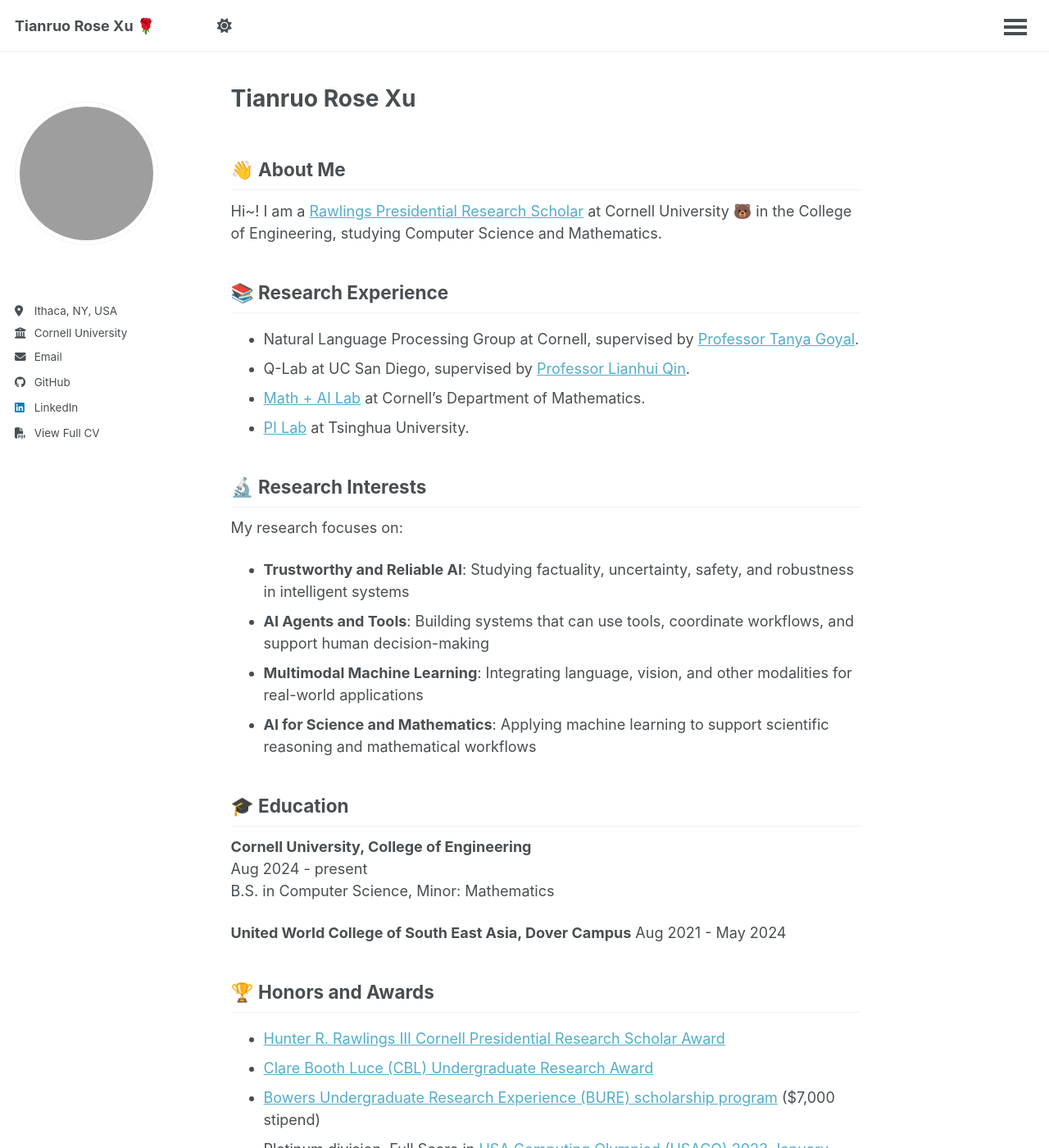
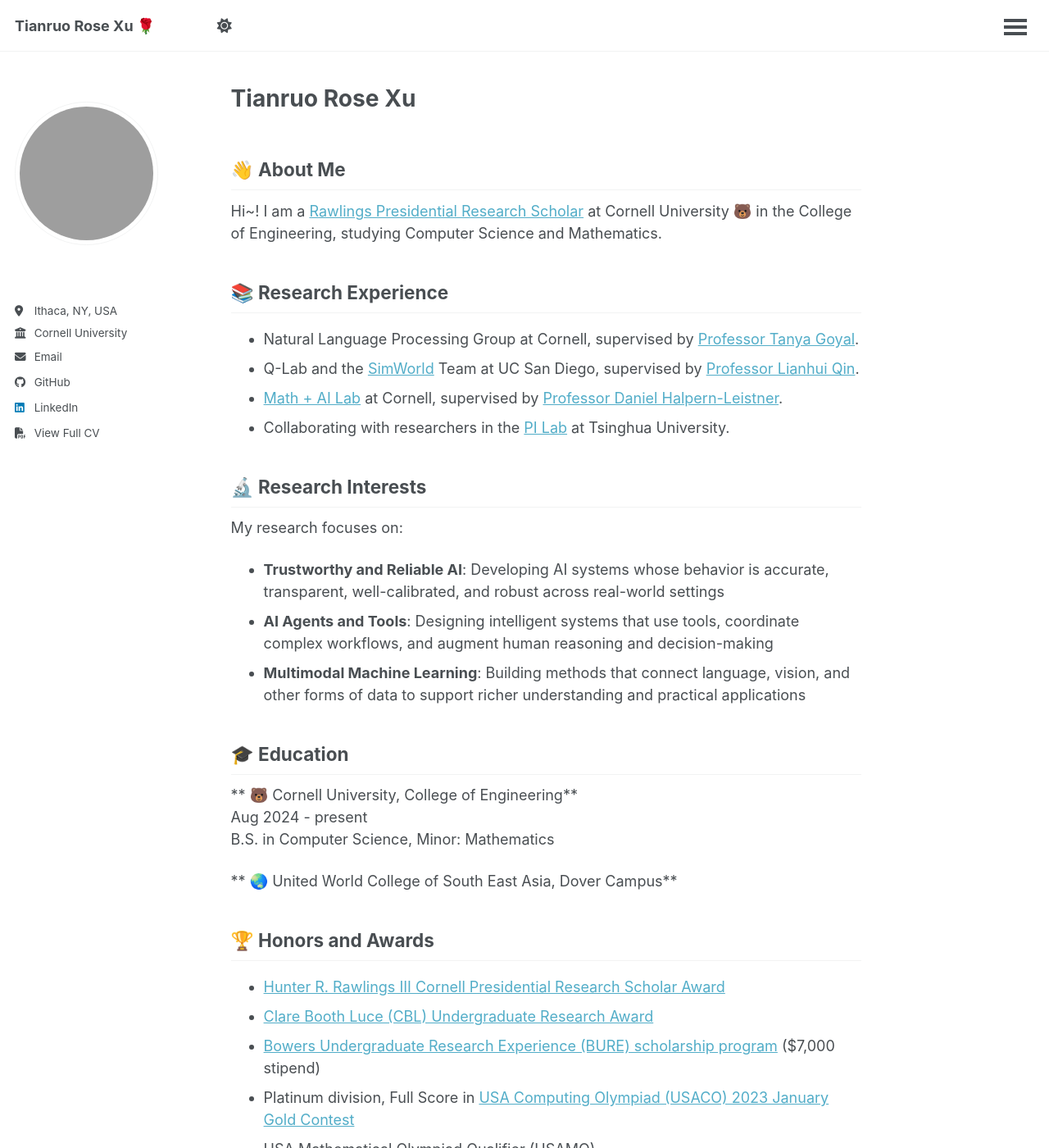
Before and after one commit to XTRose29/xtrose29.github.io, a Jekyll site: the page built from _pages/about.md, in a window 1280 px wide and 1400 px high. Shown: the whole window at 82% size. Built offline with Jekyll 4.4.1, drawn with Linux system fonts in a browser that asks for light colours.

Commit message:
Update about.md

```diff
--- a/_pages/about.md
+++ b/_pages/about.md
@@ -14,26 +14,24 @@
 ## 📚 Research Experience
 
 - Natural Language Processing Group at Cornell, supervised by <a href="https://tagoyal.github.io/" target="_blank" rel="noopener noreferrer">Professor Tanya Goyal</a>.
-- Q-Lab at UC San Diego, supervised by <a href="https://lianhui.ucsd.edu/" target="_blank" rel="noopener noreferrer">Professor Lianhui Qin</a>.
-- <a href="https://danielhl.github.io/math-ai.html" target="_blank" rel="noopener noreferrer">Math + AI Lab</a> at Cornell's Department of Mathematics.
-- <a href="https://github.com/thuhci" target="_blank" rel="noopener noreferrer">PI Lab</a> at Tsinghua University.
+- Q-Lab and the <a href="https://simworld.org/" target="_blank" rel="noopener noreferrer">SimWorld</a> Team at UC San Diego, supervised by <a href="https://lianhui.ucsd.edu/" target="_blank" rel="noopener noreferrer">Professor Lianhui Qin</a>.
+- <a href="https://danielhl.github.io/math-ai.html" target="_blank" rel="noopener noreferrer">Math + AI Lab</a> at Cornell, supervised by <a href="https://danielhl.github.io/" target="_blank" rel="noopener noreferrer">Professor Daniel Halpern-Leistner</a>.
+- Collaborating with researchers in the <a href="https://github.com/thuhci" target="_blank" rel="noopener noreferrer">PI Lab</a> at Tsinghua University.
 
 ## 🔬 Research Interests
 
 My research focuses on:
-- **Trustworthy and Reliable AI**: Studying factuality, uncertainty, safety, and robustness in intelligent systems
-- **AI Agents and Tools**: Building systems that can use tools, coordinate workflows, and support human decision-making
-- **Multimodal Machine Learning**: Integrating language, vision, and other modalities for real-world applications
-- **AI for Science and Mathematics**: Applying machine learning to support scientific reasoning and mathematical workflows
+- **Trustworthy and Reliable AI**: Developing AI systems whose behavior is accurate, transparent, well-calibrated, and robust across real-world settings
+- **AI Agents and Tools**: Designing intelligent systems that use tools, coordinate complex workflows, and augment human reasoning and decision-making
+- **Multimodal Machine Learning**: Building methods that connect language, vision, and other forms of data to support richer understanding and practical applications
 
 ## 🎓 Education
 
-**Cornell University, College of Engineering**
+** 🐻 Cornell University, College of Engineering**
 Aug 2024 - present
 B.S. in Computer Science, Minor: Mathematics
 
-**United World College of South East Asia, Dover Campus**
-Aug 2021 - May 2024
+** 🌏 United World College of South East Asia, Dover Campus**
 
 ## 🏆 Honors and Awards
 
```
